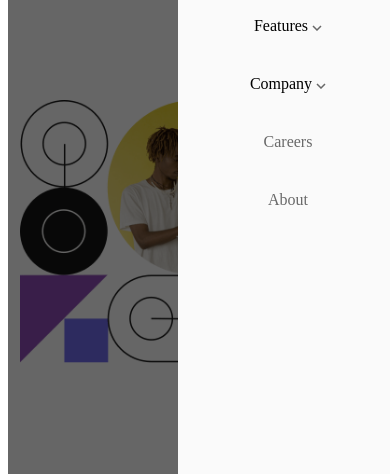
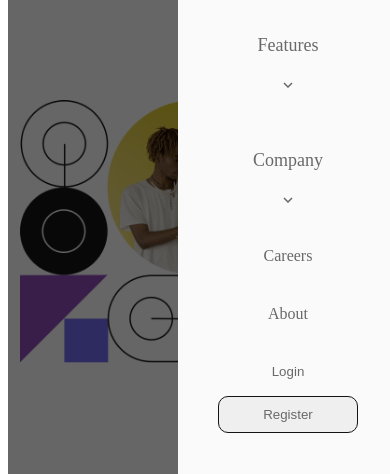
Before and after one commit to Laharls/Frontend-Mentor-Intro-Section-With-Dropdown-Navigation, a plain HTML site: page index.html in a window 390 px wide. Both pictures are taken after a click on the link 366 px from the left and 23 px from the top of the page. Shown: the part 49-523 px from the top of the page. Drawn offline with Linux system fonts and the light colour scheme.

Commit message:
fix: Fixed some issues remaining

```diff
--- a/index.html
+++ b/index.html
@@ -68,7 +68,7 @@
         <div class="mobile-nav-con">
           <div class="dropdown">
             <div class="dropbtn">
-              Features <img src="./images/icon-arrow-down.svg" alt="Arrow down">
+              <p>Features</p> <img src="./images/icon-arrow-down.svg" alt="Arrow down">
             </div>
             <div class="dropdown-content">
               <a href="#"><img src="./images/icon-todo.svg" alt="Icon TodoList">TodoList</a>
@@ -79,7 +79,7 @@
           </div>
           <div class="dropdown">
             <div class="dropbtn">
-              Company <img src="./images/icon-arrow-down.svg" alt="Arrow down">
+              <p>Company</p> <img src="./images/icon-arrow-down.svg" alt="Arrow down">
             </div>
             <div class="dropdown-content">
               <a href="#">History</a>
@@ -90,7 +90,7 @@
           <a href="#">Careers</a>
           <a href="#">About</a>
 
-          <div class="nav-btns">
+          <div class="nav-btns-mobile">
             <button>Login</button>
             <button>Register</button>
           </div>
--- a/style.css
+++ b/style.css
@@ -1,5 +1,3 @@
-
-
 :root {
     --neutral-almost-white: hsl(0, 0%, 98%);
     --neutral-medium-gray: hsl(0, 0%, 41%);
@@ -27,6 +25,10 @@
     display: inline;
 }
 
+.nav-ul a{
+    font-size: 18px;
+}
+
 p{
     color: var(--neutral-medium-gray);
     font-size: 18px;
@@ -48,6 +50,7 @@ p{
     color: var(--neutral-medium-gray);
     cursor: pointer;
     margin-right: 2rem;
+    font-size: 18px;
 }
 
 .nav-btns button:nth-child(2){
@@ -58,6 +61,8 @@ p{
     border: 1px solid var(--neutral-almost-black);
     color: var(--neutral-medium-gray);
     cursor: pointer;
+    font-size: 18px;
+    background-color: white;
 }
 
 
@@ -272,4 +277,29 @@ h1{
     .mobile-nav-con > * {
         padding: 20px;
     }
+
+    .nav-btns-mobile{
+        display: flex;
+        flex-direction: column;
+    }
+
+    .nav-btns-mobile button:nth-child(1){
+        border: none;
+        outline: none;
+        background-color: transparent;
+        color: var(--neutral-medium-gray);
+        cursor: pointer;
+        text-align: center;
+        margin-bottom: 1rem;
+    }
+
+    .nav-btns-mobile button:nth-child(2){
+        border: none;
+        outline: none;
+        padding: 10px 25px;
+        border-radius: 10px;
+        border: 1px solid var(--neutral-almost-black);
+        color: var(--neutral-medium-gray);
+        cursor: pointer;
+    }
 }
```
